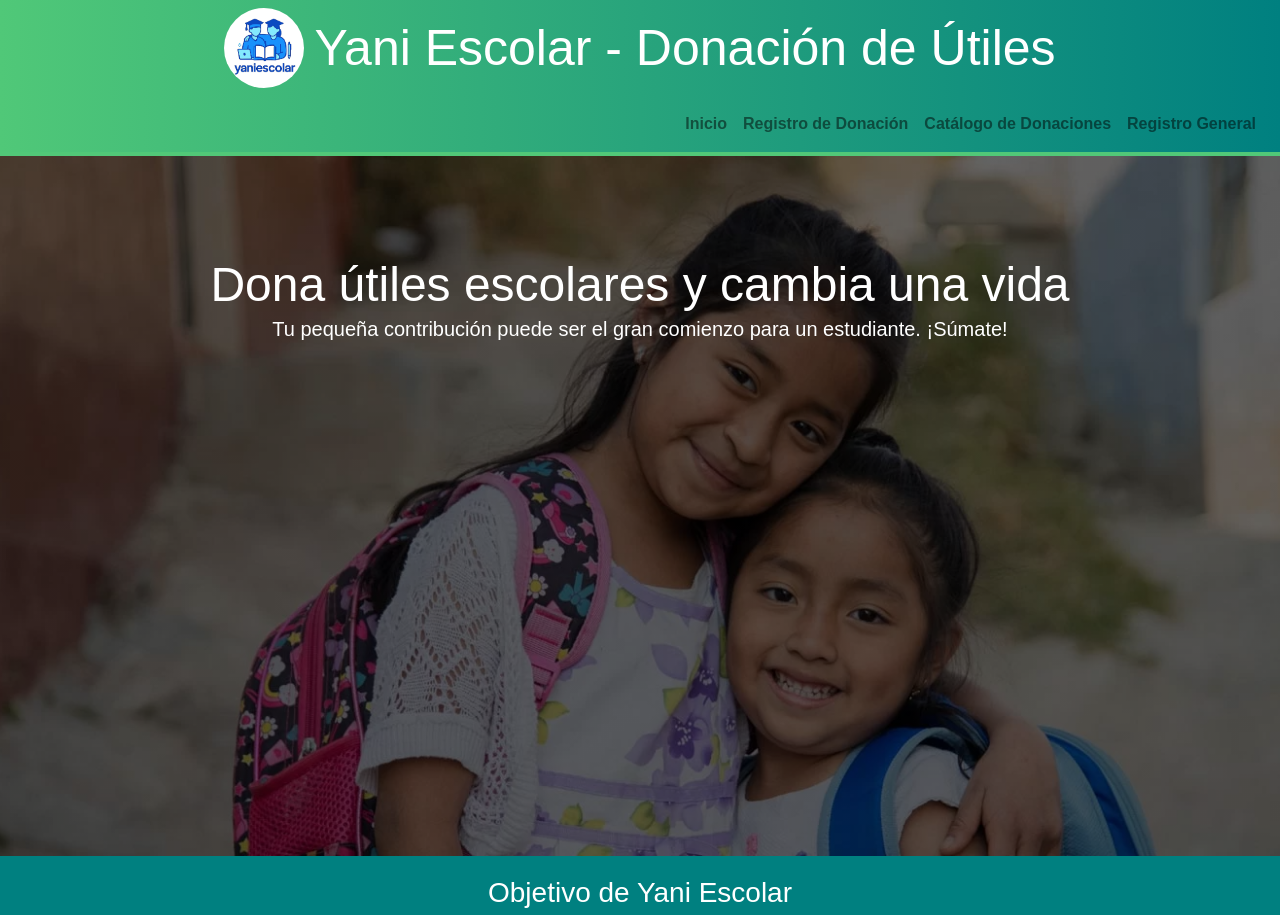
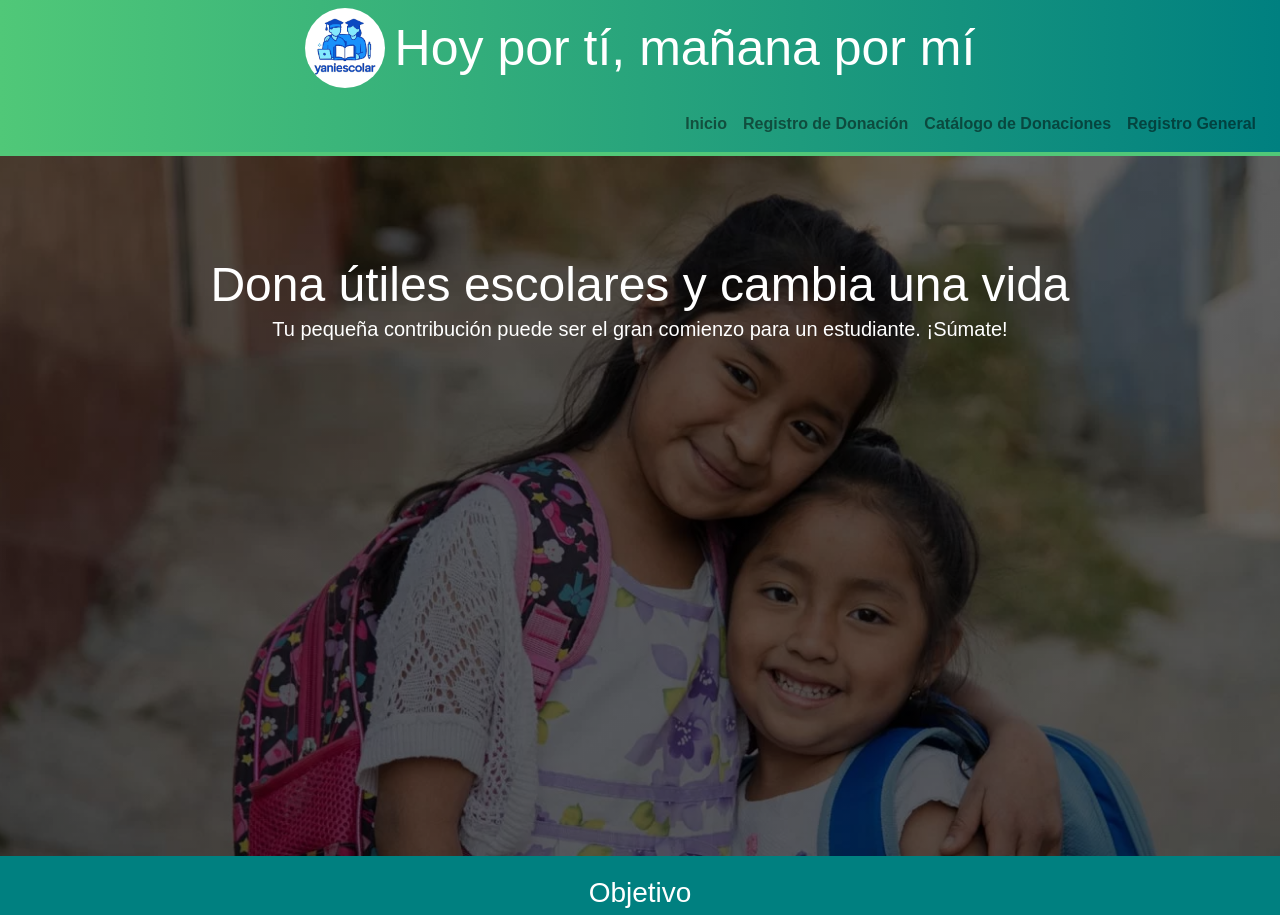
Before and after one commit to Prueba-cmyk/Pagina-web, a plain HTML site: page index.html in a window 1280 px wide. Shown: the top 915 px of the page. Drawn offline with nearby package versions, Linux system fonts and the light colour scheme.

Commit message:
Update index.html

```diff
--- a/index.html
+++ b/index.html
@@ -3,7 +3,7 @@
 <head>
     <meta charset="UTF-8">
     <meta name="viewport" content="width=device-width, initial-scale=1.0">
-    <title>Yani Escolar - Donación de Útiles</title>
+    <title>Hoy por tí, mañana por mí</title>
     <link rel="stylesheet" href="https://stackpath.bootstrapcdn.com/bootstrap/4.5.2/css/bootstrap.min.css">
     <link rel="stylesheet" href="style.css">
     <script src="https://code.jquery.com/jquery-3.5.1.min.js"></script>
@@ -15,7 +15,7 @@
     <div class="container d-flex align-items-center justify-content-center">
         <a href="javascript:void(0)" onclick="showSection('inicio')" class="header-link">
             <img src="Logo.jpg" alt="Logo" class="header-logo">
-            <h2 class="h5 mb-0">Yani Escolar - Donación de Útiles</h2>
+            <h2 class="h5 mb-0">Hoy por tí, mañana por mí</h2>
         </a>
     </div>
 </section>
@@ -105,7 +105,7 @@
 </div>
 
 <div id="footer">
-    <h3>Objetivo de Yani Escolar</h3>
+    <h3>Objetivo</h3>
     <p>✨ Dona útiles escolares y conviértete en parte del cambio que educa, inspira y transforma. ✨
         Muchos estudiantes con grandes sueños se ven obligados a pausar su camino por algo tan básico como no tener un cuaderno, un libro o una tablet.
         La falta de útiles escolares es una de las razones silenciosas por las que miles de niños y jóvenes abandonan sus estudios cada año.
```
